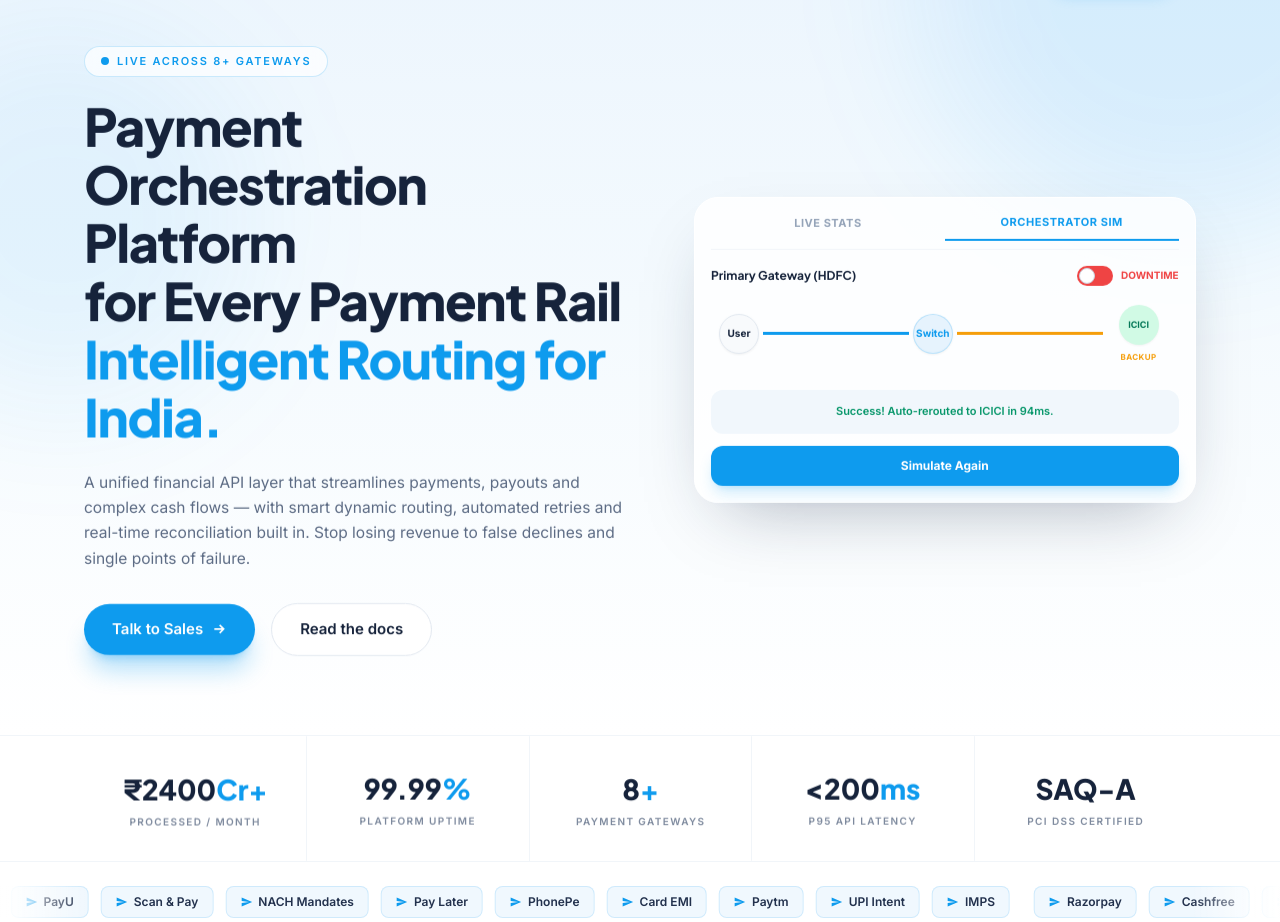
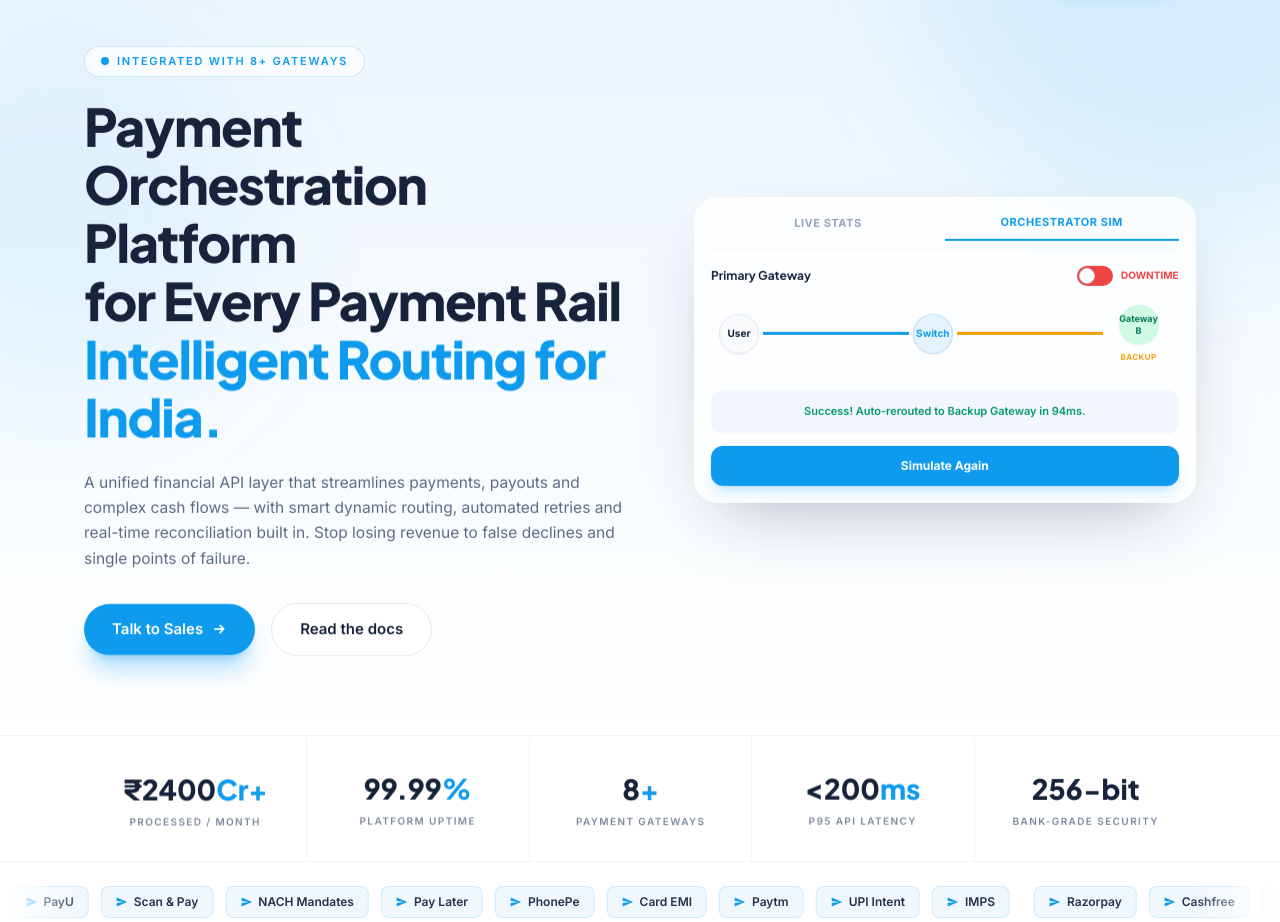
Before and after one commit to Paisape/pweb, a PHP site: page / in a window 1280 px wide. Shown: the part 130-1052 px from the top of the page. Run offline with PHP 8.4, Linux system fonts and the light colour scheme; some libraries are stand-ins or nearby versions.

Commit message:
refactor: remove bank names, PCI-DSS references, and replace live gateway terminology site-wide

```diff
--- a/about-us/index.php
+++ b/about-us/index.php
@@ -72,7 +72,7 @@
           <p class="text-xs font-semibold text-slate-500 uppercase tracking-wider mt-2">Monthly Transactions</p>
         </div>
         <div class="p-4">
-          <p class="text-3xl sm:text-4xl font-extrabold text-brand font-mono">PCI-DSS</p>
+          <p class="text-3xl sm:text-4xl font-extrabold text-brand font-mono">Bank-Grade Security</p>
           <p class="text-xs font-semibold text-slate-500 uppercase tracking-wider mt-2">Level 1 Compliant</p>
         </div>
       </div>
--- a/blog/neobanking-api-architecture/index.php
+++ b/blog/neobanking-api-architecture/index.php
@@ -129,7 +129,7 @@
 <p>Finally, settlement occurs asynchronously at the end of the day, where the partner bank clears the funds and updates the master physical ledger to match the neobank's virtual database records.</p>
 
 <h2>Compliance, Security, and Fraud Management</h2>
-<p>Building a neobank isn't just about writing neat code; it is deeply about managing risk and maintaining security. Because neobanks process sensitive transaction data, they must adhere to strict security standards like PCI-DSS (Payment Card Industry Data Security Standard) to ensure cardholder data is always encrypted in transit and at rest.</p>
+<p>Building a neobank isn't just about writing neat code; it is deeply about managing risk and maintaining security. Because neobanks process sensitive transaction data, they must adhere to strict security standards like Bank-Grade Security (Payment Card Industry Data Security Standard) to ensure cardholder data is always encrypted in transit and at rest.</p>
 <p>Additionally, modern banking APIs employ robust security mechanisms like OAuth 2.0 with Mutual TLS (mTLS) to secure machine-to-machine communication between the neobank middleware and partner bank switches. This prevents unauthorized third parties from spoofing banking requests.</p>
 <p>On the compliance side, neobanks use automated KYC/AML (Know Your Customer / Anti-Money Laundering) pipelines during user signups. Verification APIs connect to government registries (like PAN card databases) and run automated facial matching algorithms to verify identity in seconds, minimizing onboarding drop-offs while preventing identity theft.</p>
 
--- a/contact/index.php
+++ b/contact/index.php
@@ -422,7 +422,7 @@ $msgID = isset($_GET['msg']) ? $_GET['msg'] : '';
           <span class="font-display text-[14.5px] font-bold text-ink">What compliance standards do you hold?</span>
           <svg class="faq-icon h-4 w-4 shrink-0 text-brand" viewBox="0 0 24 24" fill="none" stroke="currentColor" stroke-width="2.6"><path d="M12 5v14M5 12h14"/></svg>
         </button>
-        <div class="faq-body"><p class="px-6 pb-5 text-[13.5px] leading-relaxed text-body">PCI DSS SAQ-A, full audit trails on every transaction, and KYC workflows built to RBI expectations. Documentation goes out with the first solutions call.</p></div>
+        <div class="faq-body"><p class="px-6 pb-5 text-[13.5px] leading-relaxed text-body">Bank-Grade Security 256-bit, full audit trails on every transaction, and KYC workflows built to RBI expectations. Documentation goes out with the first solutions call.</p></div>
       </div>
     </div>
   </div>
--- a/gst-invoice-generator/index.php
+++ b/gst-invoice-generator/index.php
@@ -194,7 +194,7 @@
         <div class="grid grid-cols-2 gap-3">
           <div>
             <label class="block text-xs font-bold text-slate-700 mb-1">UPI VPA Handle</label>
-            <input type="text" id="mUpiVpaInput" value="paisape@icici" oninput="updateInvoice()" class="w-full bg-slate-50 border border-slate-200 rounded-xl px-3 py-2 text-xs font-semibold text-ink focus:border-brand focus:outline-none">
+            <input type="text" id="mUpiVpaInput" value="paisape@upi" oninput="updateInvoice()" class="w-full bg-slate-50 border border-slate-200 rounded-xl px-3 py-2 text-xs font-semibold text-ink focus:border-brand focus:outline-none">
           </div>
           <div>
             <label class="block text-xs font-bold text-slate-700 mb-1">Payee Name</label>
@@ -205,7 +205,7 @@
         <div class="grid grid-cols-2 gap-3">
           <div>
             <label class="block text-xs font-bold text-slate-700 mb-1">Bank Name</label>
-            <input type="text" id="mBankNameInput" value="ICICI Bank Ltd" oninput="updateInvoice()" class="w-full bg-slate-50 border border-slate-200 rounded-xl px-3 py-2 text-xs font-semibold text-ink focus:border-brand focus:outline-none">
+            <input type="text" id="mBankNameInput" value="Primary Business Bank" oninput="updateInvoice()" class="w-full bg-slate-50 border border-slate-200 rounded-xl px-3 py-2 text-xs font-semibold text-ink focus:border-brand focus:outline-none">
           </div>
           <div>
             <label class="block text-xs font-bold text-slate-700 mb-1">IFSC Code</label>
@@ -547,7 +547,7 @@ function updateInvoice() {
   const mBank = document.getElementById('mBankNameInput').value || '-';
   const mIfsc = document.getElementById('mIfscInput').value || '-';
   const mAccNo = document.getElementById('mAccNoInput').value || '-';
-  const mUpiVpa = document.getElementById('mUpiVpaInput').value || 'paisape@icici';
+  const mUpiVpa = document.getElementById('mUpiVpaInput').value || 'paisape@upi';
   const mPayeeName = document.getElementById('mPayeeNameInput').value || mName;
 
   const cName = document.getElementById('cNameInput').value || 'Client Name';
--- a/index.php
+++ b/index.php
@@ -66,7 +66,7 @@
           <span class="absolute inline-flex h-full w-full rounded-full bg-brand animate-ring"></span>
           <span class="relative inline-flex h-2 w-2 rounded-full bg-brand"></span>
         </span>
-        Live across 8+ gateways
+        Integrated with 8+ Gateways
       </p>
 
       <h1 class="font-display text-[38px] font-extrabold leading-[1.12] tracking-tight text-ink sm:text-[46px] lg:text-[52px]">
@@ -143,7 +143,7 @@
         <!-- Panel 2: Orchestrator Sim -->
         <div id="panel-sim" class="space-y-4 min-h-[220px] flex flex-col justify-between">
           <div class="flex items-center justify-between">
-            <span class="text-[12px] font-bold text-ink font-display">Primary Gateway (HDFC)</span>
+            <span class="text-[12px] font-bold text-ink font-display">Primary Gateway</span>
             <label class="relative inline-flex items-center cursor-pointer select-none">
               <input type="checkbox" id="gw-toggle" class="sr-only peer" checked>
               <div class="w-9 h-5 bg-red-500 peer-focus:outline-none rounded-full peer peer-checked:after:translate-x-full peer-checked:after:border-white after:content-[''] after:absolute after:top-[2px] after:left-[2px] after:bg-white after:border-slate-300 after:border after:rounded-full after:h-4 after:w-4 after:transition-all peer-checked:bg-emerald-500"></div>
@@ -178,7 +178,7 @@
 
             <!-- Destination Node -->
             <div class="flex flex-col items-center z-10 w-16">
-              <div id="sim-target" class="h-10 w-10 rounded-full bg-slate-50 border border-slate-200 flex items-center justify-center text-ink font-bold text-[9px] text-center leading-tight shadow-sm transition-all duration-300">HDFC</div>
+              <div id="sim-target" class="h-10 w-10 rounded-full bg-slate-50 border border-slate-200 flex items-center justify-center text-ink font-bold text-[9px] text-center leading-tight shadow-sm transition-all duration-300">Gateway A</div>
               <span id="sim-target-label" class="text-[8px] font-extrabold uppercase text-slate-400 mt-1.5 tracking-wider">Primary</span>
             </div>
           </div>
@@ -218,8 +218,8 @@
       <p class="mt-1 text-[10px] font-semibold uppercase tracking-[0.14em] text-body/80">P95 API Latency</p>
     </div>
     <div data-reveal data-delay="320" class="col-span-2 px-4 py-8 text-center sm:col-span-3 lg:col-span-1">
-      <p class="font-display text-[28px] font-extrabold text-ink">SAQ-A</p>
-      <p class="mt-1 text-[10px] font-semibold uppercase tracking-[0.14em] text-body/80">PCI DSS Certified</p>
+      <p class="font-display text-[28px] font-extrabold text-ink">256-bit</p>
+      <p class="mt-1 text-[10px] font-semibold uppercase tracking-[0.14em] text-body/80">Bank-Grade Security</p>
     </div>
   </div>
 </section>
@@ -599,7 +599,7 @@
               <svg class="w-5 h-5" fill="none" stroke="currentColor" viewBox="0 0 24 24"><path stroke-linecap="round" stroke-linejoin="round" stroke-width="2" d="M9 12l2 2 4-4m5.618-4.016A11.955 11.955 0 0112 2.944a11.955 11.955 0 01-8.618 3.04A12.02 12.02 0 003 9c0 5.591 3.824 10.29 9 11.622 5.176-1.332 9-6.03 9-11.622 0-1.042-.133-2.052-.382-3.016z"></path></svg>
             </div>
             <div>
-              <h3 class="text-sm font-bold text-ink">PCI-DSS Level 1</h3>
+              <h3 class="text-sm font-bold text-ink">Enterprise Security</h3>
               <p class="text-xs text-slate-500 mt-0.5">Hardware tokenization &amp; RBI compliance</p>
             </div>
           </div>
@@ -656,14 +656,14 @@
             <div>
               <p class="text-xs font-semibold text-slate-400">Average Uptime</p>
               <p class="text-3xl font-extrabold text-mint mt-1 font-mono">99.99%</p>
-              <p class="text-[11px] text-slate-400 mt-0.5">Across 8+ Acquirers</p>
+              <p class="text-[11px] text-slate-400 mt-0.5">Supported across 8+ Gateways</p>
             </div>
           </div>
 
           <div class="pt-6 space-y-3 text-xs text-slate-300">
             <div class="flex justify-between items-center bg-white/5 p-3 rounded-xl border border-white/10">
-              <span class="font-medium">Direct Bank Connections</span>
-              <span class="font-bold text-white">ICICI, Axis, HDFC, SBI, YES Bank</span>
+              <span class="font-medium">Multi-Gateway Integration</span>
+              <span class="font-bold text-white">Enterprise API Switch &amp; Orchestration</span>
             </div>
             <div class="flex justify-between items-center bg-white/5 p-3 rounded-xl border border-white/10">
               <span class="font-medium">Supported Payment Modes</span>
@@ -892,26 +892,26 @@ document.addEventListener('DOMContentLoaded', function () {
 
           if (gwToggle.checked) {
             // HDFC is Online
-            simMessage.innerHTML = '<p class="text-[11px] font-semibold text-brand leading-relaxed">HDFC (Primary) online. Routing payment...</p>';
+            simMessage.innerHTML = '<p class="text-[11px] font-semibold text-brand leading-relaxed">Primary Gateway online. Routing payment...</p>';
             simLine2.style.width = '100%';
 
             setTimeout(function () {
               simTarget.className = 'h-10 w-10 rounded-full bg-emerald-100 border-emerald-300 text-emerald-700 flex items-center justify-center font-bold text-[9px] text-center leading-tight shadow-sm transition-all duration-300';
-              simMessage.innerHTML = '<p class="text-[11px] font-semibold text-emerald-600 leading-relaxed">Success! Completed via HDFC (Primary) in 38ms.</p>';
+              simMessage.innerHTML = '<p class="text-[11px] font-semibold text-emerald-600 leading-relaxed">Success! Completed via Primary Gateway in 38ms.</p>';
               finishSimulation();
             }, 600);
 
           } else {
             // HDFC is Offline (Downtime)
-            simMessage.innerHTML = '<p class="text-[11px] font-semibold text-red-500 leading-relaxed">HDFC down (503 Error). Failover active...</p>';
+            simMessage.innerHTML = '<p class="text-[11px] font-semibold text-red-500 leading-relaxed">Primary Gateway offline (503 Error). Failover active...</p>';
             simTarget.className = 'h-10 w-10 rounded-full bg-red-100 border-red-300 text-red-700 flex items-center justify-center font-bold text-[9px] text-center leading-tight shadow-sm transition-all duration-300';
 
             setTimeout(function () {
-              simMessage.innerHTML = '<p class="text-[11px] font-semibold text-amber-500 leading-relaxed">Rerouting transaction to ICICI (Backup)...</p>';
+              simMessage.innerHTML = '<p class="text-[11px] font-semibold text-amber-500 leading-relaxed">Rerouting transaction to Backup Gateway...</p>';
 
               setTimeout(function () {
                 // Change UI to ICICI Node
-                simTarget.textContent = 'ICICI';
+                simTarget.textContent = 'Gateway B';
                 simTargetLabel.textContent = 'Backup';
                 simTargetLabel.className = 'text-[8px] font-extrabold uppercase text-amber-500 mt-1.5 tracking-wider';
                 simTarget.className = 'h-10 w-10 rounded-full bg-slate-50 border border-slate-200 flex items-center justify-center text-ink font-bold text-[9px] text-center leading-tight shadow-sm transition-all duration-300';
@@ -923,7 +923,7 @@ document.addEventListener('DOMContentLoaded', function () {
 
                   setTimeout(function () {
                     simTarget.className = 'h-10 w-10 rounded-full bg-emerald-100 border-emerald-300 text-emerald-700 flex items-center justify-center font-bold text-[9px] text-center leading-tight shadow-sm transition-all duration-300';
-                    simMessage.innerHTML = '<p class="text-[11px] font-semibold text-emerald-600 leading-relaxed">Success! Auto-rerouted to ICICI in 94ms.</p>';
+                    simMessage.innerHTML = '<p class="text-[11px] font-semibold text-emerald-600 leading-relaxed">Success! Auto-rerouted to Backup Gateway in 94ms.</p>';
                     finishSimulation();
                   }, 600);
                 }, 100);
--- a/privacy/index.php
+++ b/privacy/index.php
@@ -70,7 +70,7 @@
       <p>To provide you with secure payment services, we collect the following types of information:</p>
       <ul class="list-disc pl-5 space-y-2">
         <li><strong>Identity & KYC Data:</strong> Name, address, PAN, Aadhaar, business registration details, and director information required for regulatory compliance.</li>
-        <li><strong>Financial Information:</strong> Bank account details, transaction history, and payment instrument details (stored securely and encrypted as per PCI-DSS guidelines).</li>
+        <li><strong>Financial Information:</strong> Bank account details, transaction history, and payment instrument details (stored securely and encrypted as per Bank-Grade Security guidelines).</li>
         <li><strong>Technical Data:</strong> IP address, device ID, browser type, and operating system used to detect and prevent fraud.</li>
       </ul>
 
@@ -92,7 +92,7 @@
       </ul>
 
       <h2 class="text-xl font-bold text-ink">4. Data Security</h2>
-      <p>Paisape employs bank-grade security measures. We are PCI-DSS compliant and utilize industry-standard encryption (AES-256 and TLS 1.2+) to safeguard your data in transit and at rest.</p>
+      <p>Paisape employs bank-grade security measures. We are Bank-Grade Security compliant and utilize industry-standard encryption (AES-256 and TLS 1.2+) to safeguard your data in transit and at rest.</p>
 
       <h2 class="text-xl font-bold text-ink">5. Your Rights</h2>
       <p>Subject to applicable Indian laws and RBI data retention mandates, you have the right to access, correct, or request the deletion of your personal data. Please note that financial transaction records must be retained for a minimum of 10 years as per AML laws.</p>
--- a/switching-solution/index.php
+++ b/switching-solution/index.php
@@ -130,7 +130,7 @@
           <svg class="h-5 w-5" viewBox="0 0 24 24" fill="none" stroke="currentColor" stroke-width="1.8"><path d="M12 3 4 6.5V12c0 5 3.4 8.2 8 9.5 4.6-1.3 8-4.5 8-9.5V6.5z"/></svg>
         </div>
         <h3 class="font-display text-[15px] font-bold text-ink">Bank-Grade Security</h3>
-        <p class="mt-2 text-[13px] leading-relaxed text-body">Secure architecture with end-to-end encryption, fully compliant with PCI-DSS and RBI data localization norms.</p>
+        <p class="mt-2 text-[13px] leading-relaxed text-body">Secure architecture with end-to-end encryption, fully compliant with Bank-Grade Security and RBI data localization norms.</p>
       </article>
     </div>
   </div>
--- a/upi-qr-generator/index.php
+++ b/upi-qr-generator/index.php
@@ -108,7 +108,7 @@
           <div>
             <label for="upiId" class="block text-xs font-bold uppercase tracking-wider text-slate-700 mb-1.5">UPI ID (VPA) <span class="text-rose-500">*</span></label>
             <input type="text" id="upiId" value="merchant@paisape" placeholder="e.g. 9529160004@ybl" oninput="updateQR()" class="w-full px-4 py-3 border border-slate-300 rounded-xl text-sm font-medium focus:border-brand focus:ring-2 focus:ring-brand/20 outline-none transition">
-            <p class="mt-1 text-[11.5px] text-slate-400">Accepts any VPA from Kotak, Paytm, PhonePe, ICICI, HDFC, SBI, Google Pay.</p>
+            <p class="mt-1 text-[11.5px] text-slate-400">Accepts payments from all major UPI applications and banking apps.</p>
           </div>
 
           <div class="grid grid-cols-1 sm:grid-cols-2 gap-4">
```
Also changed, not shown: blog/dpdpa-vendor-dpa-apis/index.php (+1 -1 lines).
